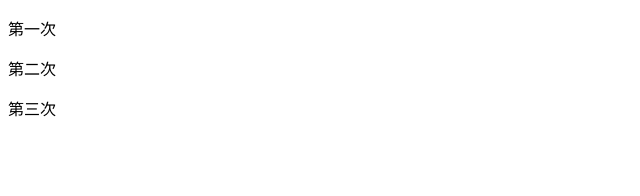
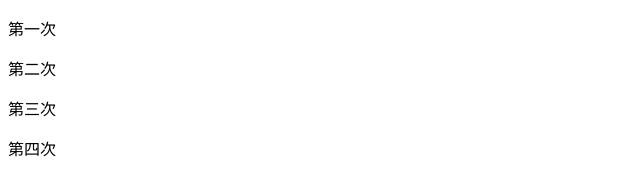
Before and after one commit to nthq2004/bs001, a plain HTML site: page jq001.html in a window 1280 px wide. Shown: the full height of the page, 0-640 px from the left. Drawn offline with Linux system fonts and the light colour scheme.

Commit message:
第四次

```diff
--- a/jq001.html
+++ b/jq001.html
@@ -11,6 +11,7 @@
     <p>第一次</p>
     <P>第二次</P>
     <P>第三次</P>
+    <p>第四次</p>
     <script>
 
         (function(){
```
